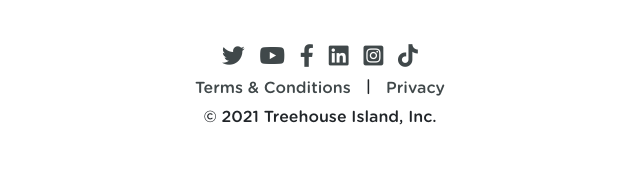
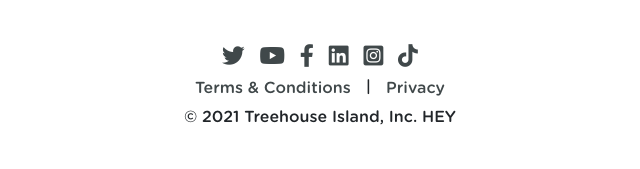
Before and after one commit to adriantolero/adriantolero.github.io, a CodeIgniter 4 app: template teamtreehouse/app/Views/treehouse.php in a window 1280 px wide. Shown: the part 6214-6383 px from the top of the page, without its empty margins (320-960 px from the left). Run offline with PHP 8.4 and a stand-in for CodeIgniter, Linux system fonts and the light colour scheme; the template is opened without the code that fills it, so the values that code supplies are empty; some libraries are stand-ins or nearby versions; some web fonts are replaced.

Commit message:
Added some content at footer

```diff
--- a/teamtreehouse/app/Views/treehouse.php
+++ b/teamtreehouse/app/Views/treehouse.php
@@ -840,6 +840,7 @@
                 <div class="col-12">
                     <div class="d-flex justify-content-center">
                         &copy; 2021 Treehouse Island, Inc.
+                        HEY
                     </div>
                 </div>
             </div>
```
